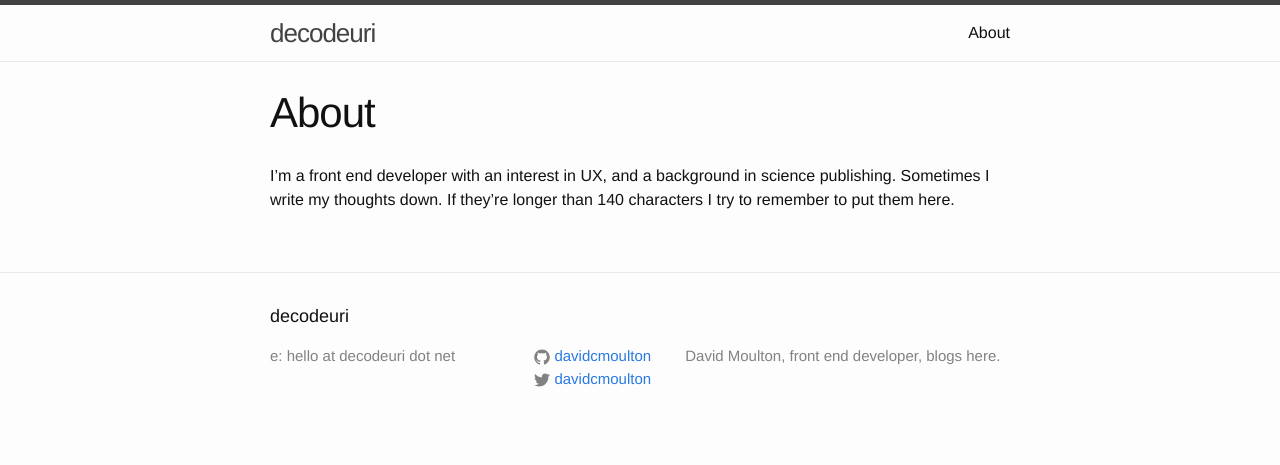
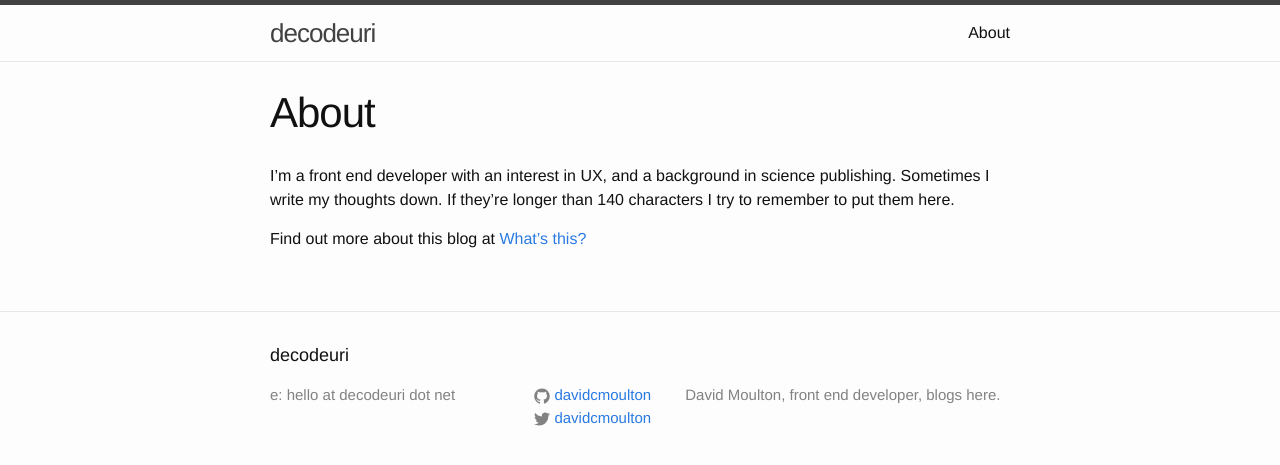
Before and after one commit to davidcmoulton/decodeuri, a Jekyll site: the page built from about.md, in a window 1280 px wide. Shown: the top 465 px of the page. Built offline with Jekyll 4.4.1, drawn with Linux system fonts in a browser that asks for light colours.

Commit message:
Update About page

```diff
--- a/about.md
+++ b/about.md
@@ -5,3 +5,5 @@ permalink: /about/
 ---
 
 I'm a front end developer with an interest in UX, and a background in science publishing. Sometimes I write my thoughts down. If they're longer than 140 characters I try to remember to put them here.
+
+Find out more about this blog at  [What's this?](/2015/01/16/whats-this/)
```
